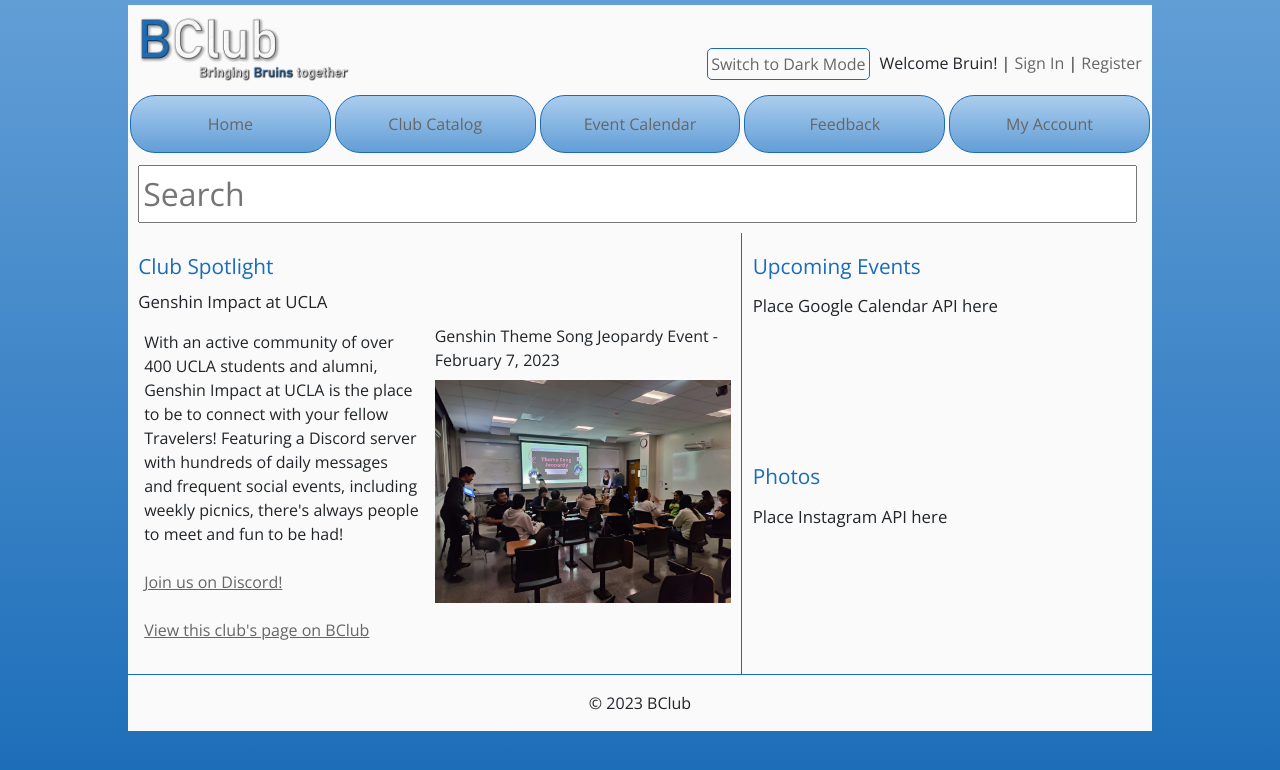
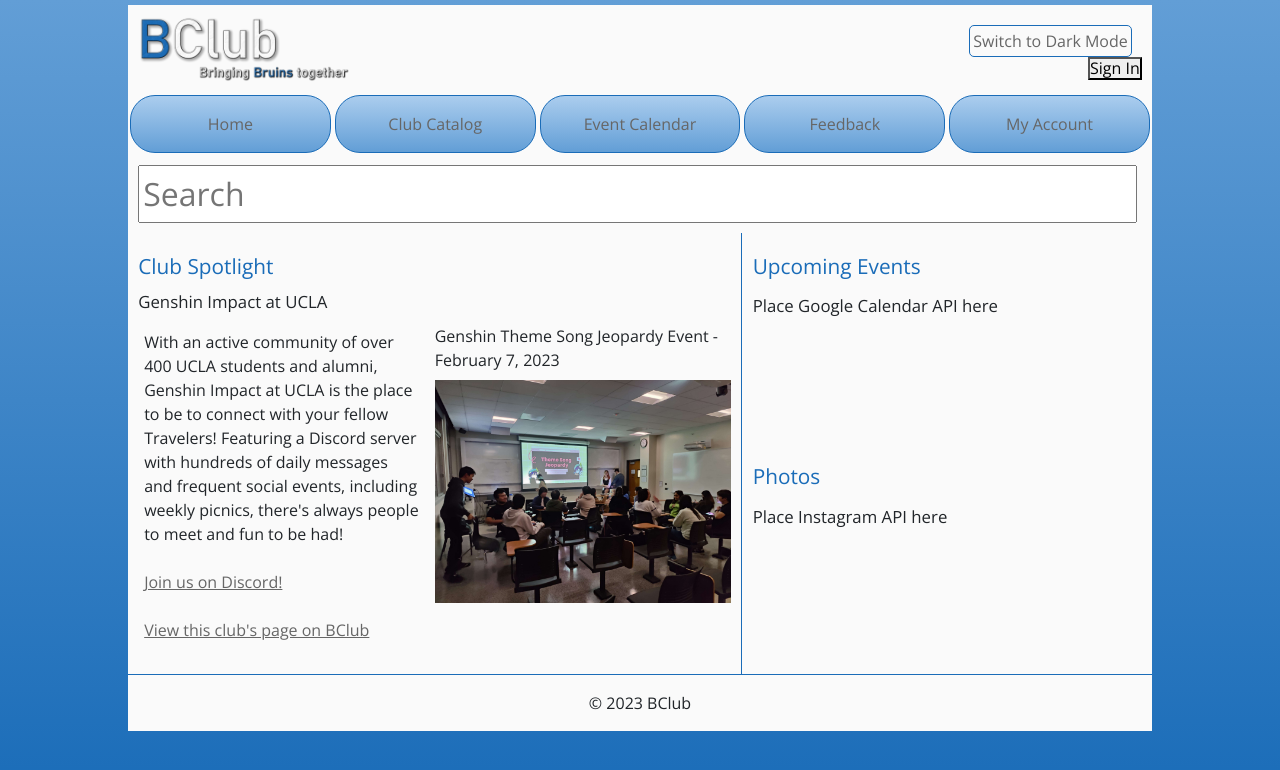
Before and after one commit to tylerdtran/BClub, a React (Create React App) app in the folder frontend/: page / in a window 1280 px wide. Shown: the top 770 px of the page. Built offline with nearby package versions, Linux system fonts and the light colour scheme; no server answers; the HTML template or start-up script is replaced by a standard one.

Commit message:
Google Authentication Implementation/Sign In/Sign Out

```diff
--- a/frontend/src/App.js
+++ b/frontend/src/App.js
@@ -14,7 +14,6 @@
 import NoPage from './NoPage';
 import SignInPage from './LoginComponents/SignInPage';
 import SignUpPage from './LoginComponents/SignUpPage';
-import AuthDetails from './LoginComponents/AuthDetails';
 
 export default function App(){
 	return (
@@ -32,7 +31,6 @@
 					<Route path="myprofile" element={<Profile/>} />
 					<Route path="SignUpPage" element={<SignUpPage/>} />
 					<Route path="SignInPage" element={<SignInPage/>} />
-					<Route path="AuthDetails" element={<AuthDetails/>} />
 					<Route path="*" element={<NoPage/>} />
 				</Routes>
 			</BrowserRouter>
--- a/frontend/src/Header.js
+++ b/frontend/src/Header.js
@@ -1,6 +1,7 @@
 import './App.css';
 import React from 'react';
 import {Link} from "react-router-dom";
+import AuthDetails from './LoginComponents/AuthDetails';
 
 function DarkModeButton({value, handlerFunction}){
     return(
@@ -61,7 +62,7 @@
             		<br />
             		<h3>
               		<DarkModeButton value={this.state.mode} handlerFunction={() => this.handleClick()}/>
-              		Welcome Bruin! | <Link to="/SignInPage" className="headerLink">Sign In</Link> | <Link to="/SignUpPage" className="headerLink">Register</Link>
+              		<AuthDetails />
             		</h3>
           		</header>
           		<nav id="nav_menu">
--- a/frontend/src/LoginComponents/AuthDetails.js
+++ b/frontend/src/LoginComponents/AuthDetails.js
@@ -1,9 +1,20 @@
 import { onAuthStateChanged, signOut } from 'firebase/auth';
 import React, { useState, useEffect } from "react";
 import { auth } from "../Firebase";
+import { useNavigate } from "react-router-dom";
 
 const AuthDetails = () => {
     const [authUser, setAuthUser] = useState(null);
+
+
+     // Simplify this code
+    // button navigation infrastructure
+    let navigate = useNavigate();
+    const routeChange = (route) => {
+        let path = route;
+        navigate(path);
+    }
+
 
     // ensures the user who is logged in remains logged in
     useEffect(() => {
@@ -27,7 +38,7 @@
     }
 
     return (
-        <div>{ authUser ? <><p>{`Signed In ${authUser.email}`}</p><button onClick={userSignOut}>Sign Out</button></> : <p>Signed Out</p>}</div>
+        <div>{ authUser ? <><button onClick={userSignOut}> Welcome Bruin! | Log Out</button></> : <button onClick={() => routeChange(`/SignInPage`)}>Sign In</button>}</div>
     );
 }
 
--- a/frontend/src/LoginComponents/SignInPage.js
+++ b/frontend/src/LoginComponents/SignInPage.js
@@ -1,9 +1,8 @@
-import React, { useState, useEffect } from "react";
+import React, { useState } from "react";
 import { signInWithEmailAndPassword, signInWithPopup } from "firebase/auth"
 import { auth, provider } from "../Firebase";
 import { useNavigate } from "react-router-dom"; // needs to be simplified
-// import { GoogleButton } from "react-google-button";
-// import Homepage from '../Homepage';
+import { GoogleButton } from "react-google-button";
 import "./Login.css";
 
 export default function SignInPage()
@@ -17,113 +16,35 @@
   // Simplify this code
   // button navigation infrastructure
   let navigate = useNavigate();
-  const routeChange = () =>{
-    let path = `/SignUpPage`;
+  const routeChange = (route) => {
+    let path = route;
     navigate(path);
   }
 
-  const signIn = (e) => {
+  const signInUsingEmail = (e) => {
     // todo: sign in
     e.preventDefault();
     signInWithEmailAndPassword(auth, email, password)
     .then((userCredential) => {
       console.log(userCredential);
+      routeChange(`../`);
     })
     .catch((error) => {
       console.log(error);
     })
   }
-  // Google Authentication
-  // const [value, setValue] = useState('');
-  // const handleClick = () => {
-  //   signInWithPopup(auth, provider).then((data)=>{
-  //       setValue(data.user.email)
-  //       localStorage.setItem("email", data.user.email)
-  //   })
 
-  // }
-  // useEffect(()=>{
-  //   setValue(localStorage.getItem('email'))
-  // })
+  // Signing in With Google
+  const GoogleLogin = async () => {
+    try {
+      const result = await signInWithPopup(auth, provider);
+      console.log(result.user);
+      routeChange(`../`);
+    } catch (error) {
+      console.log(error);
+    }
+  };
 
-  // sign in w/ popup
-  // signInWithPopup(auth, provider)
-  // .then((result) => {
-  //   // This gives you a Google Access Token. You can use it to access the Google API.
-  //   const credential = GoogleAuthProvider.credentialFromResult(result);
-  //   const token = credential.accessToken;
-  //   // The signed-in user info.
-  //   const user = result.user;
-  //   // IdP data available using getAdditionalUserInfo(result)
-  //   // ...
-  // }).catch((error) => {
-  //   // Handle Errors here.
-  //   const errorCode = error.code;
-  //   const errorMessage = error.message;
-  //   // The email of the user's account used.
-  //   const email = error.customData.email;
-  //   // The AuthCredential type that was used.
-  //   const credential = GoogleAuthProvider.credentialFromError(error);
-  //   // ...
-  // });
-
-  /* Sign In with only one email: */
-  /*
-    // Step 1.
-  // User tries to sign in to Google.
-  auth.signInWithPopup(new firebase.auth.GoogleAuthProvider()).catch(function(error) {
-    // An error happened.
-    if (error.code === 'auth/account-exists-with-different-credential') {
-      // Step 2.
-      // User's email already exists.
-      // The pending Google credential.
-      var pendingCred = error.credential;
-      // The provider account's email address.
-      var email = error.email;
-      // Get sign-in methods for this email.
-      auth.fetchSignInMethodsForEmail(email).then(function(methods) {
-        // Step 3.
-        // If the user has several sign-in methods,
-        // the first method in the list will be the "recommended" method to use.
-        if (methods[0] === 'password') {
-          // Asks the user their password.
-          // In real scenario, you should handle this asynchronously.
-          var password = promptUserForPassword(); // TODO: implement promptUserForPassword.
-          auth.signInWithEmailAndPassword(email, password).then(function(result) {
-            // Step 4a.
-            return result.user.linkWithCredential(pendingCred);
-          }).then(function() {
-            // Google account successfully linked to the existing Firebase user.
-            goToApp();
-          });
-          return;
-        }
-        // All the other cases are external providers.
-        // Construct provider object for that provider.
-        // TODO: implement getProviderForProviderId.
-        var provider = getProviderForProviderId(methods[0]);
-        // At this point, you should let the user know that they already have an account
-        // but with a different provider, and let them validate the fact they want to
-        // sign in with this provider.
-        // Sign in to provider. Note: browsers usually block popup triggered asynchronously,
-        // so in real scenario you should ask the user to click on a "continue" button
-        // that will trigger the signInWithPopup.
-        auth.signInWithPopup(provider).then(function(result) {
-          // Remember that the user may have signed in with an account that has a different email
-          // address than the first one. This can happen as Firebase doesn't control the provider's
-          // sign in flow and the user is free to login using whichever account they own.
-          // Step 4b.
-          // Link to Google credential.
-          // As we have access to the pending credential, we can directly call the link method.
-          result.user.linkAndRetrieveDataWithCredential(pendingCred).then(function(usercred) {
-            // Google account successfully linked to the existing Firebase user.
-            goToApp();
-          });
-        });
-      });
-    }
-  });
-  */
 
   // logout feature:
   /*
@@ -133,15 +54,16 @@
   }
   <button onClick={logout}>Logout</button>
   <div>
-          {value?<Homepage/>:
-          <GoogleButton onClick={handleClick}>Sign in With Google</GoogleButton>
-          }
-        </div>
+    {value?<Homepage/>:
+    <GoogleButton onClick={handleClick}>Sign in With Google</GoogleButton>
+    }
+  </div>
   *//* Need to force the Login Page off the homepage  */
+  // onClick={() => routeChange(`/SignUpPage`)}
 
     return(
       <div className="Login-Container">
-        <form onSubmit={signIn}>
+        <form onSubmit={signInUsingEmail}>
           <h1>Welcome back, Bruin!</h1>
           <input className="loginInput" type="email" placeholder="E-mail" value={email} onChange={(e) => setEmail(e.target.value)}></input>
           <br/>
@@ -149,7 +71,8 @@
           <br/>
           <button type="submit" className="loginButton">Log In</button>
           <h2>Don't have an account?</h2>
-          <button type="button" onClick={routeChange}>Register for an Account</button>
+          <button type="button" onClick={() => routeChange(`/SignUpPage`)}>Register for an Account</button>
+          <GoogleButton onClick={GoogleLogin}> Sign in with Google </GoogleButton>
         </form>
       </div>
     );
```
